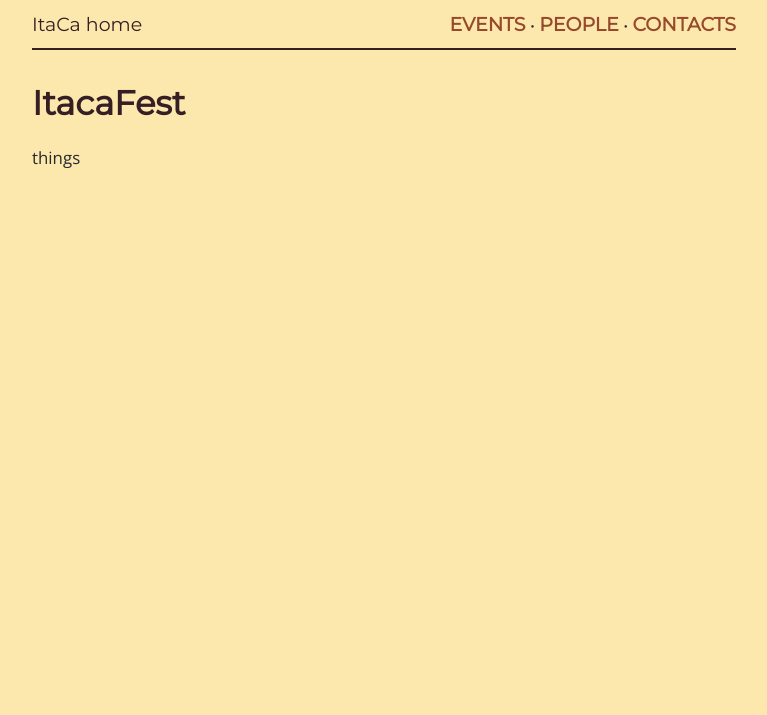
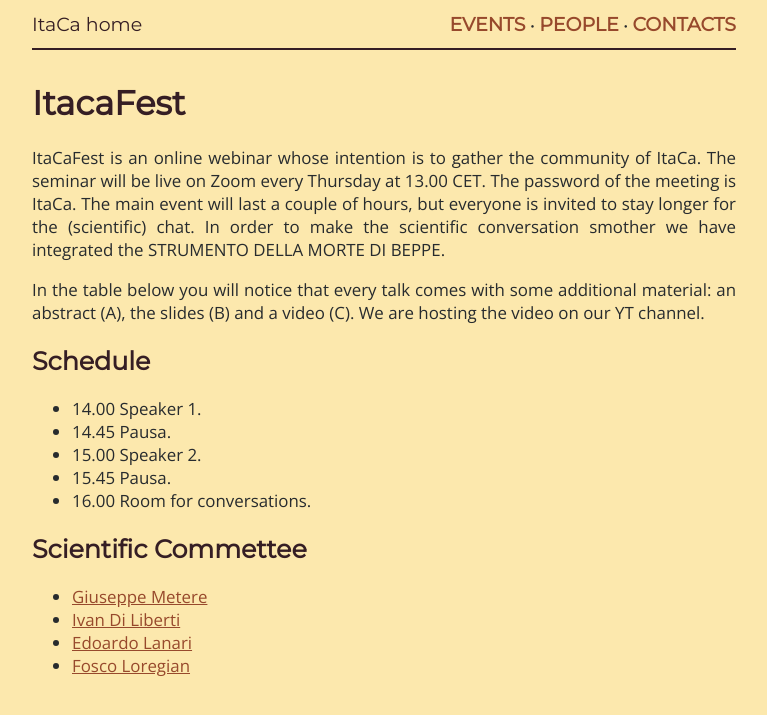
Before and after one commit to Progetto-ItaCa/Progetto-ItaCa.github.io, a Jekyll site: the page built from pages/fest.md, in a window 1280 px wide. Shown: the top 715 px of the page, without its empty margins (256-1023 px from the left). Built offline with Jekyll 4.4.1, drawn with Linux system fonts in a browser that asks for light colours; our own code applies the rules of GitHub Pages for plain Markdown files.

Commit message:
piccole cose

```diff
--- a/pages/fest.md
+++ b/pages/fest.md
@@ -4,4 +4,22 @@ title: Itaca Fest
 
 # ItacaFest
 
-things
+ItaCaFest is an online webinar whose intention is to gather the community of ItaCa. The seminar will be live on Zoom every Thursday at 13.00 CET. The password of the meeting is ItaCa. The main event will last a couple of hours, but everyone is invited to stay longer for the (scientific) chat. In order to make the scientific conversation smother we have integrated the STRUMENTO DELLA MORTE DI BEPPE.
+
+In the table below you will notice that every talk comes with some additional material: an abstract (A), the slides (B) and a video (C). We are hosting the video on our YT channel.
+
+
+## Schedule
+- 14.00 Speaker 1.
+- 14.45 Pausa.
+- 15.00 Speaker 2.
+- 15.45 Pausa.
+- 16.00 Room for conversations.
+
+
+## Scientific Commettee
+
+- [Giuseppe Metere](http://math.unipa.it/metere/)
+- [Ivan Di Liberti](https://diliberti.github.io)
+- [Edoardo Lanari](https://sites.google.com/view/edoardo-lanari/)
+- [Fosco Loregian](http://tetrapharmakon.github.io)
```
